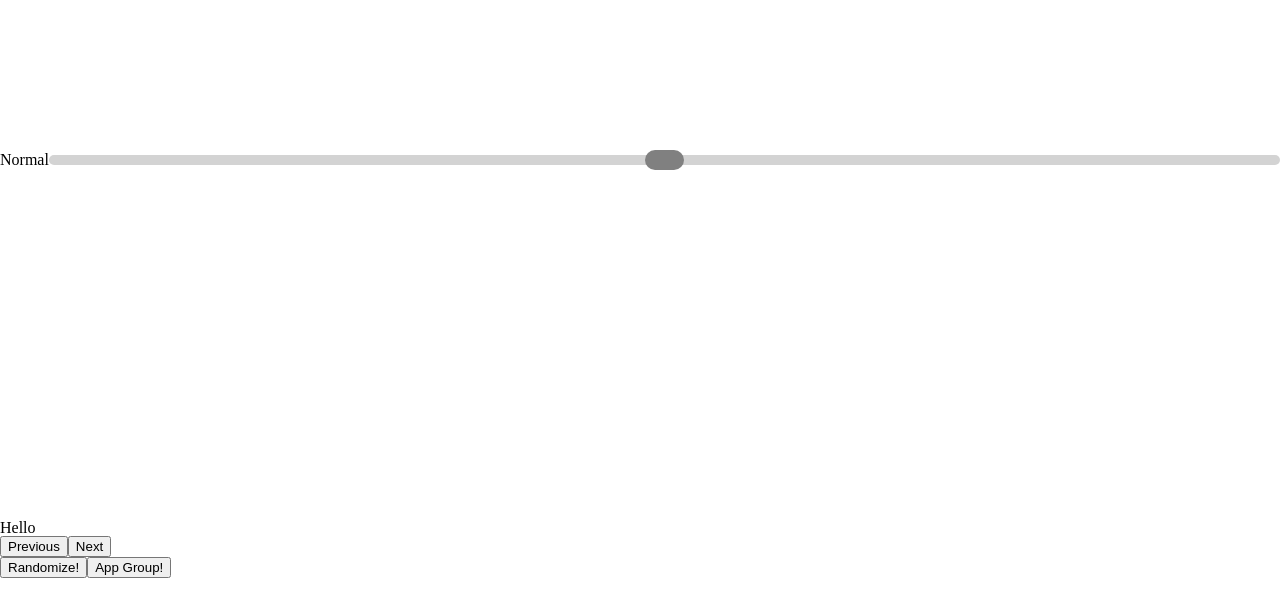
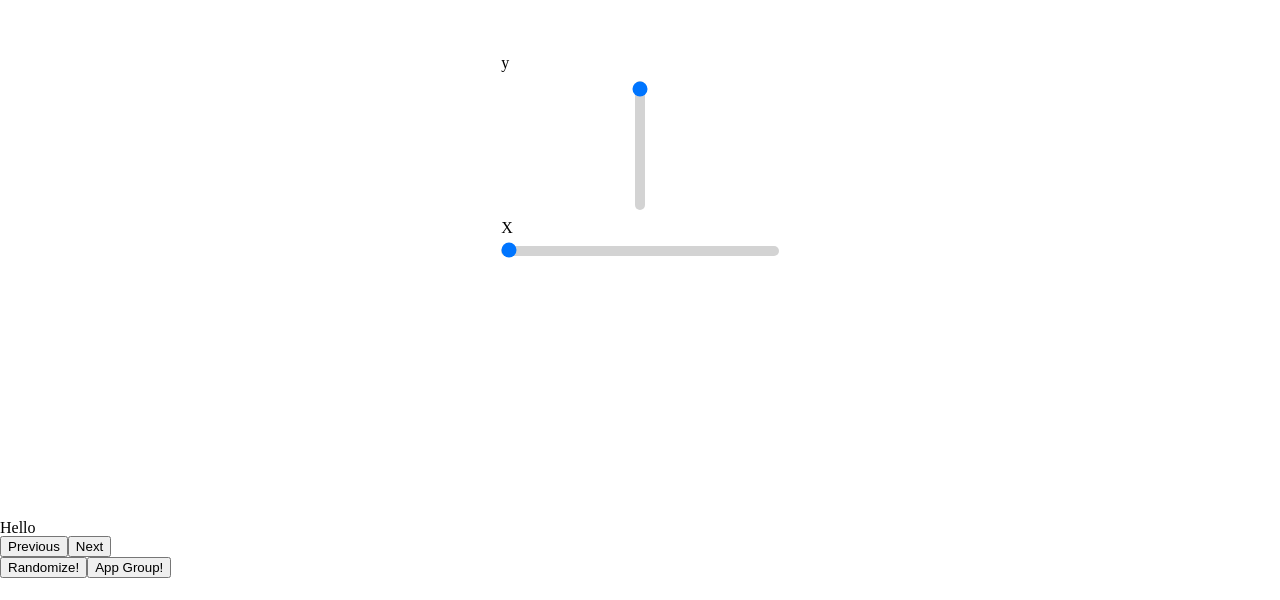
Before and after one commit to LiamMyles/polygon-art, a React (Create React App) app: page / in a window 1280 px wide. Shown: the part 200-800 px from the top of the page. Built offline with nearby package versions, Linux system fonts and the light colour scheme.

Commit message:
Add inital CoordinatePicker setup

```diff
--- a/src/components/App.tsx
+++ b/src/components/App.tsx
@@ -12,7 +12,7 @@ import Screens from "components/Screens"
 import { MainCanvas } from "components/MainCanvas"
 import { GroupsDisplay } from "components/GroupsDisplay"
 import { PolygonDisplay } from "components/PolygonDisplay"
-import { Slider } from "components/Slider"
+import { CoordinatePicker } from "components/CoordinatePicker"
 
 const Main = styled.main`
   display: grid;
@@ -37,13 +37,7 @@ const App: React.FC = () => {
     <Main>
       <Screens currentScreen={navigationState.currentScreen}>
         <CenterDiv>
-          <Slider
-            label="Normal"
-            id={"testing-comp"}
-            min={-100}
-            max={100}
-            startingValue={0}
-          />
+          <CoordinatePicker initialX={-100} initialY={100} />
         </CenterDiv>
         <MainCanvas />
         <GroupsDisplay />
--- /dev/null
+++ b/src/components/CoordinatePicker.tsx
@@ -0,0 +1,55 @@
+import React, { useState } from "react"
+import { Slider, SliderHandlerFunction } from "./Slider"
+
+interface CoordinatePickerProps {
+  initialX: number
+  initialY: number
+}
+
+export const CoordinatePicker: React.FC<CoordinatePickerProps> = ({
+  initialX,
+  initialY,
+}) => {
+  const [xCord, setXCord] = useState(initialX)
+  const [yCord, setYCord] = useState(initialY)
+
+  const xInputHandler: SliderHandlerFunction = ({
+    currentTarget: { value },
+  }) => {
+    const convertedValue = Number.parseInt(value)
+    if (!Number.isNaN(convertedValue)) {
+      setXCord(convertedValue)
+    }
+  }
+  const yInputHandler: SliderHandlerFunction = ({
+    currentTarget: { value },
+  }) => {
+    const convertedValue = Number.parseInt(value)
+    if (!Number.isNaN(convertedValue)) {
+      setYCord(convertedValue)
+    }
+  }
+  return (
+    <div>
+      <Slider
+        max={100}
+        min={-100}
+        currentValue={yCord}
+        label="y"
+        id="y"
+        simpleThumb={true}
+        vertical={true}
+        handler={yInputHandler}
+      />
+      <Slider
+        max={100}
+        min={-100}
+        currentValue={xCord}
+        label="X"
+        id="x"
+        simpleThumb={true}
+        handler={xInputHandler}
+      />
+    </div>
+  )
+}
--- a/src/components/Slider.tsx
+++ b/src/components/Slider.tsx
@@ -1,12 +1,17 @@
-import React, { useState } from "react"
+import React from "react"
 import styled, { StyledComponent } from "styled-components"
+
+export type SliderHandlerFunction = React.EventHandler<
+  React.ChangeEvent<HTMLInputElement>
+>
 
 interface SliderProps {
   label: string
   id: string
   min: number
   max: number
-  startingValue: number
+  handler: SliderHandlerFunction
+  currentValue: number
   vertical?: boolean
   simpleThumb?: boolean
 }
@@ -142,14 +147,13 @@ const SliderInputRange = styled.input`
 export const Slider: React.FC<SliderProps> = ({
   min,
   max,
-  startingValue,
+  currentValue,
   id,
   label,
   vertical,
   simpleThumb,
+  handler,
 }) => {
-  const [currentValue, setCurrentValue] = useState(startingValue)
-
   return (
     <>
       <label htmlFor={id}>{label}</label>
@@ -161,12 +165,7 @@ export const Slider: React.FC<SliderProps> = ({
         max={max}
         value={currentValue}
         orient={vertical ? "vertical" : "horizontal"}
-        onChange={({ currentTarget: { value } }) => {
-          const convertedValue = Number.parseInt(value)
-          if (!Number.isNaN(convertedValue)) {
-            setCurrentValue(convertedValue)
-          }
-        }}
+        onChange={handler}
       />
     </>
   )
```
Also changed, not shown: 1 other file (tests, documents, lock files or other folders).
